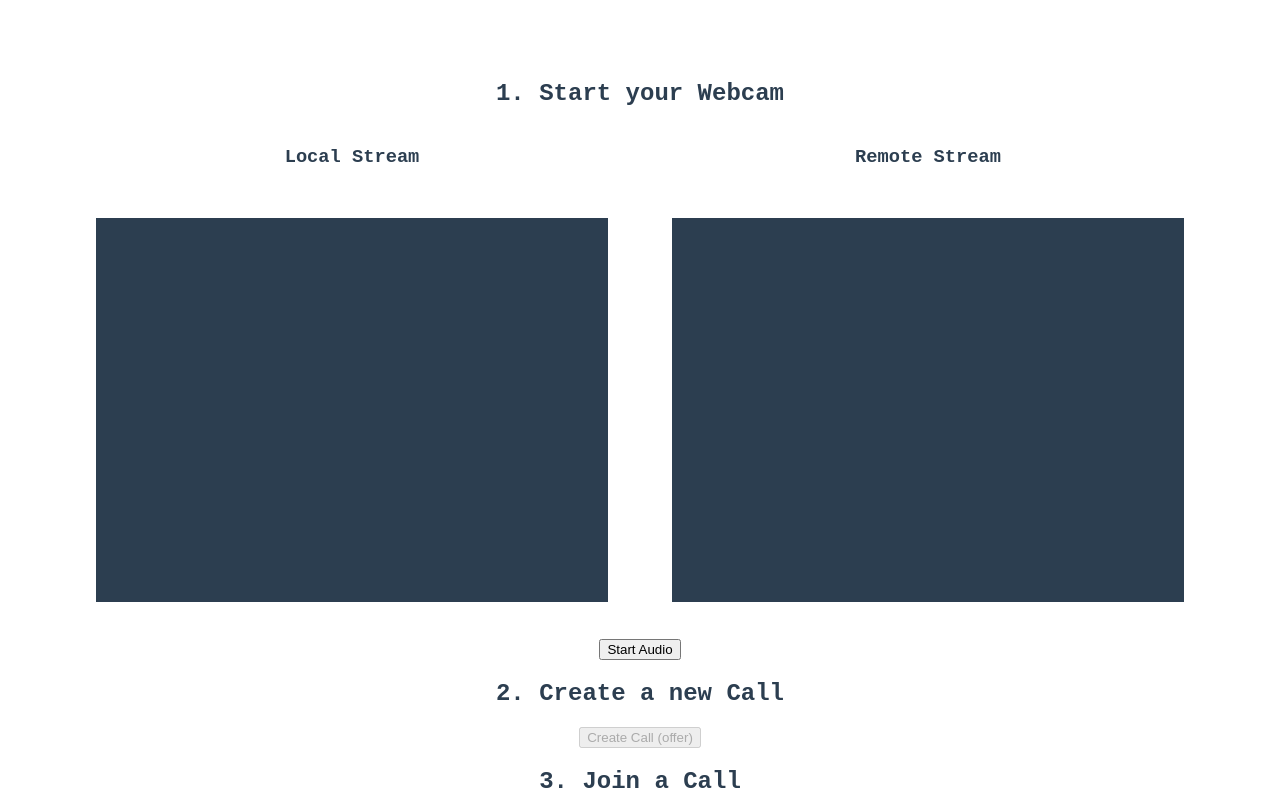
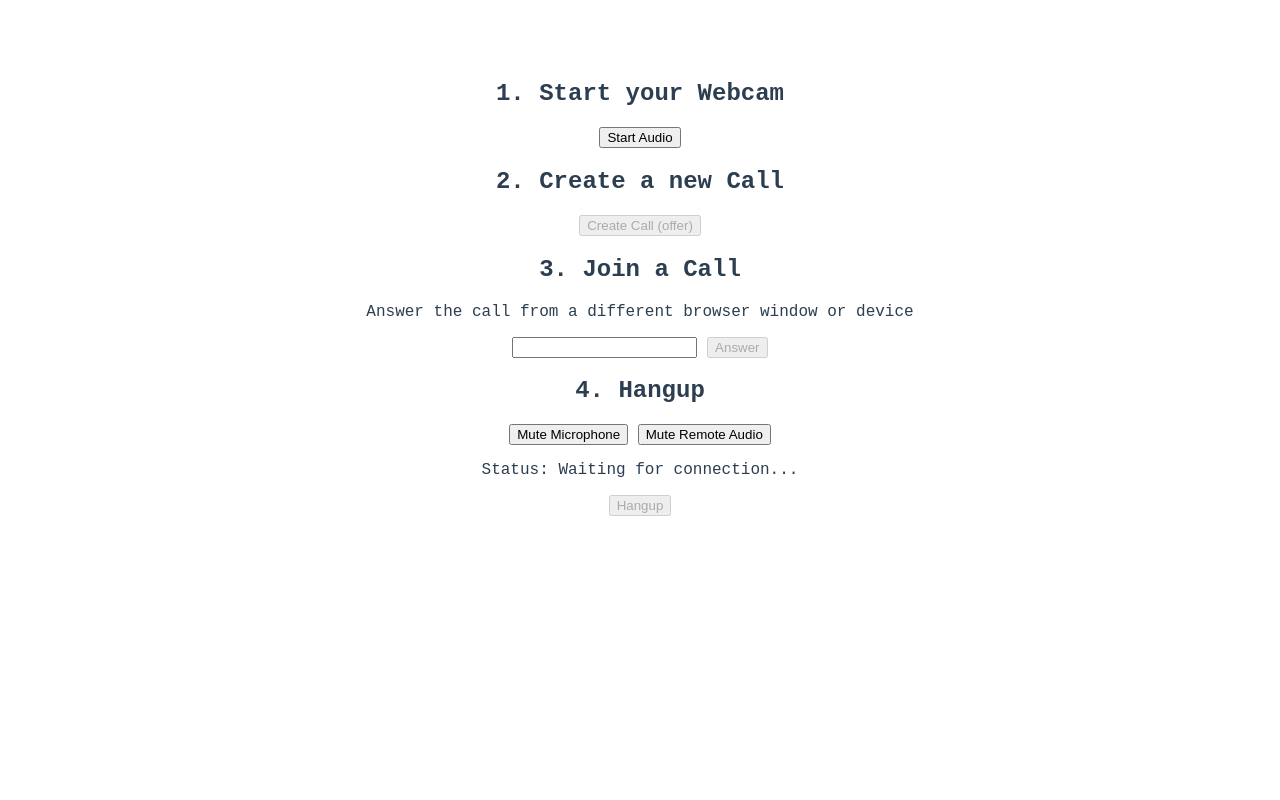
Before and after one commit to ychandrakumar/ppvoice, a website built with Vite: page index.html in a window 1280 px wide. Shown: the top 800 px of the page. Built offline with nearby package versions, Linux system fonts and the light colour scheme; some packages are replaced by stand-ins of ours; a web font is replaced by a local one.

Commit message:
Update index.html
removed the vidoe frams to check properlyl

```diff
--- a/index.html
+++ b/index.html
@@ -10,7 +10,7 @@
   </head>
   <body>
     <h2>1. Start your Webcam</h2>
-    <div class="videos">
+<!--     <div class="videos">
       <span>
         <h3>Local Stream</h3>
         <video id="webcamVideo" autoplay playsinline></video>
@@ -21,7 +21,7 @@
       </span>
 
 
-    </div>
+    </div> -->
 
     <button id="webcamButton">Start Audio</button>
     <h2>2. Create a new Call</h2>
```
